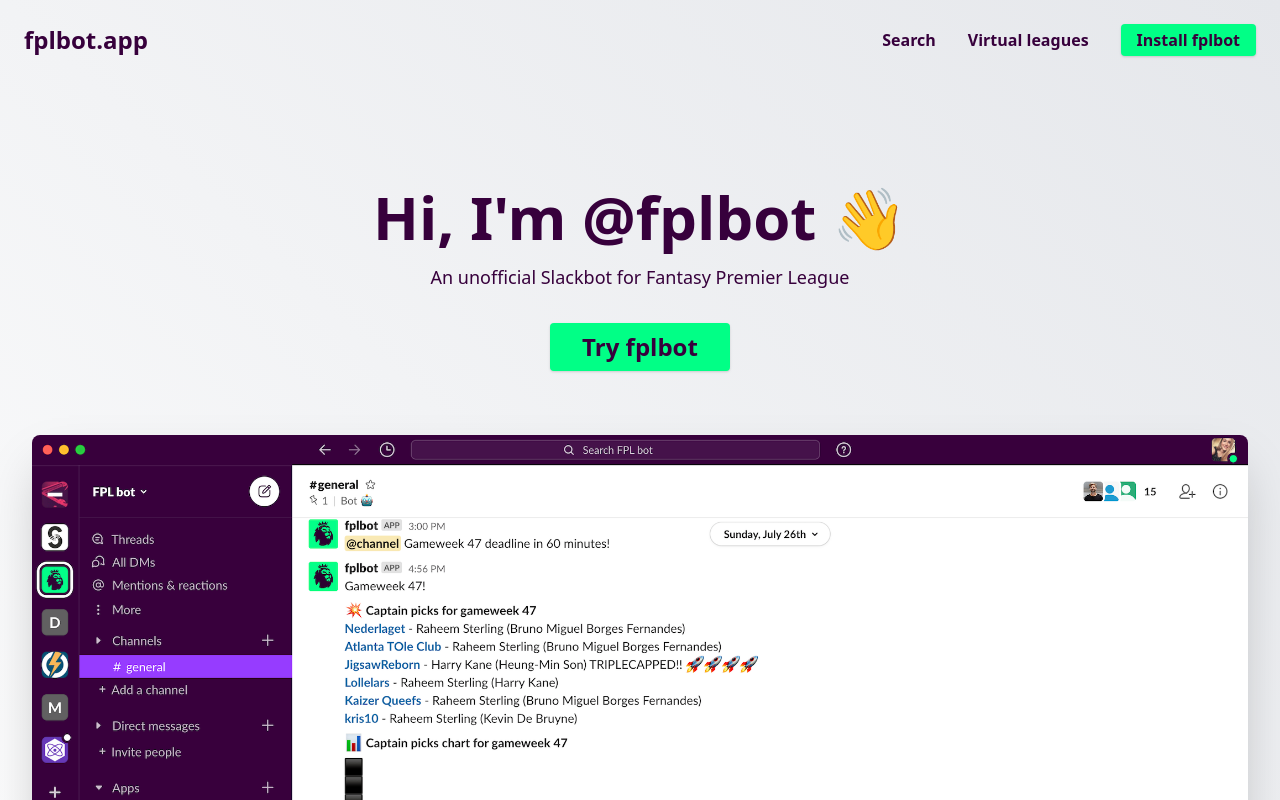
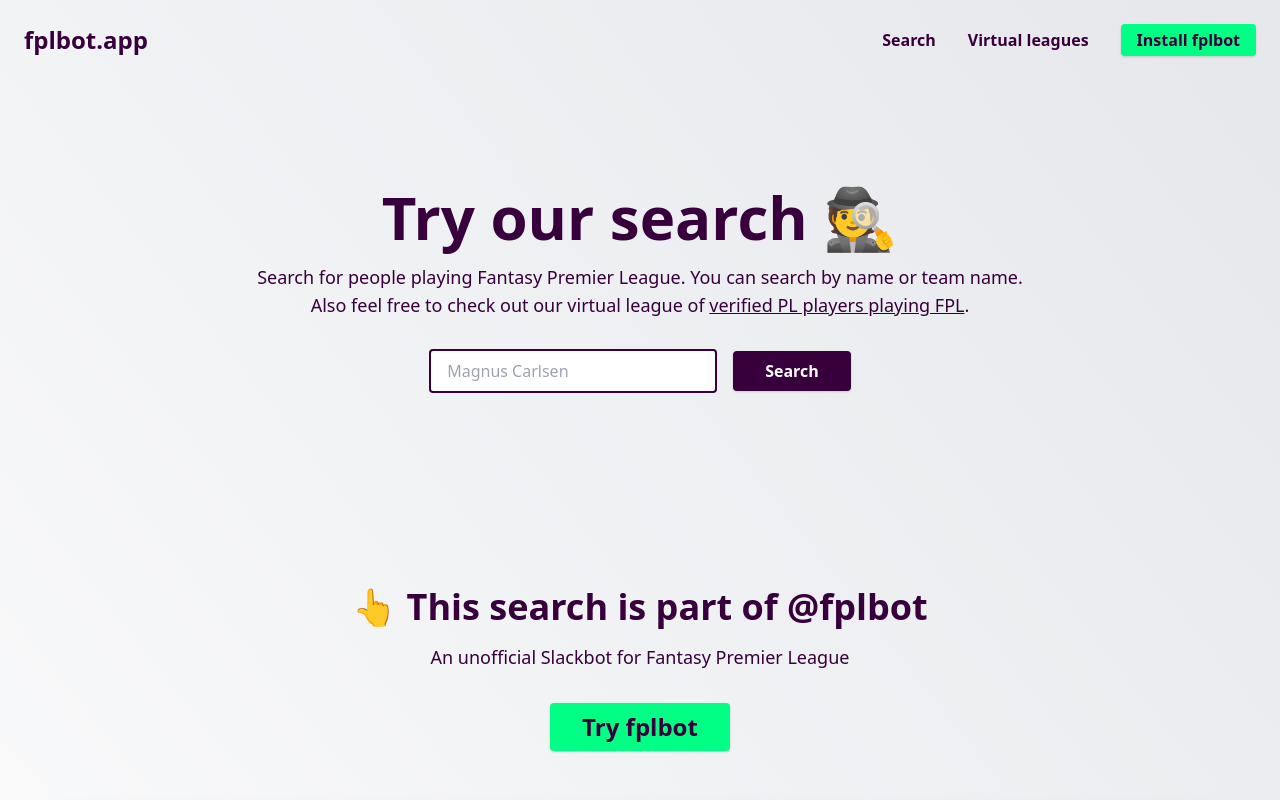
Before and after one commit to fplbot/frontend, a Next.js app: page / in a window 1280 px wide. Shown: the top 800 px of the page. Built offline with nearby package versions, Linux system fonts and the light colour scheme.

Commit message:
Remove the search highlighting based on request host

```diff
--- a/components/index/Header.tsx
+++ b/components/index/Header.tsx
@@ -3,11 +3,7 @@
 import SearchBarSection from "./SearchBarSection";
 import Menu from '../Menu';
 
-export interface HeaderProps {
-  shouldHighlightSearch: boolean;
-}
-
-function Header({ shouldHighlightSearch }: HeaderProps) {
+function Header() {
   return (
     <div className="bg-gradient-to-tr from-white to-gray-200">
 
@@ -17,17 +13,13 @@
         <div className="block h-64 w-full bg-fpl-purple absolute bottom-0 inset-x-0" />
 
         <div className="container mx-auto py-24 px-8 text-center">
-          {shouldHighlightSearch ? (
-            <SearchBarSection />
-          ) : (
-            <h1 className="text-4xl md:text-6xl font-bold text-fpl-purple">
-              Hi, I'm @fplbot&nbsp;👋
-            </h1>
-          )}
+          <SearchBarSection />
+          <h2 className="text-3xl md:text-4xl font-bold text-fpl-purple">
+            👆 This search is part of @fplbot
+          </h2>
           <p className="text-lg text-center text-fpl-purple mt-4">
             An unofficial Slackbot for Fantasy&nbsp;Premier&nbsp;League
           </p>
-
           <Button
             onClick={scrollToFeature}
             color="GREEN"
--- a/components/index/SearchBarSection.tsx
+++ b/components/index/SearchBarSection.tsx
@@ -1,3 +1,4 @@
+import Link from 'next/link';
 import { useEffect, useRef } from "react";
 import Button from "../Button";
 
@@ -12,12 +13,12 @@
 
   return (
     <section className="search-promotion">
-      <div>
+      <div className="max-w-3xl mx-auto">
         <h1 className="text-4xl md:text-6xl font-bold text-fpl-purple mb-4">
-          FPL Search
+          Try our search 🕵️
         </h1>
         <p className="text-lg text-center text-fpl-purple mt-4 mb-4">
-          Search for people playing Fantasy&nbsp;Premier&nbsp;League
+          Search for people playing Fantasy&nbsp;Premier&nbsp;League. You can search by name or team name. Also feel free to check out our virtual league of <Link href="/virtual-leagues/pl"><a className="underline">verified PL players playing FPL</a></Link>.
         </p>
         <form className="search-bar" action="/search">
           <input
@@ -32,9 +33,6 @@
           </Button>
         </form>
       </div>
-      <h2 className="text-3xl md:text-4xl font-bold text-fpl-purple">
-        👆 This search is part of @fplbot
-      </h2>
     </section>
   );
 }
--- a/pages/index.tsx
+++ b/pages/index.tsx
@@ -8,30 +8,22 @@
 import SearchBanner from "../components/index/SearchBanner";
 import { isFplSearchHost } from "../utils/hostUtils";
 
-const Index: NextPage<{shouldHighlightSearch: boolean}> = ({shouldHighlightSearch}) => {
+const Index: NextPage = () => {
   return (
     <div>
       <Head>
-        <title>{shouldHighlightSearch ? 'Fantasy Premier League Search' : 'fplbot'}</title>
+        <title>Fantasy Premier League slackbot and search</title>
         <meta
           name="description"
-          content={shouldHighlightSearch ? 'Search for fantasy premier league managers. Search by name or team name, and find fpl players and celebrities.' : 'Slack bot for fantasy premier league. Posts live gameweek updates, standings for the league you follow and more!'}
-        />
+          content="Slackbot for Fantasy Premier League. Posts live gameweek updates, standings for the league you follow and more. Search for Fantasy Premier League managers. Search by name or team name, and find FPL players and celebrities."/>
       </Head>
-      <Header shouldHighlightSearch={shouldHighlightSearch} />
+      <Header />
       <Features />
       <AddToSlackForm />
-      { shouldHighlightSearch || <SearchBanner /> }
+      <SearchBanner />
       <Footer />
     </div>
   );
 }
 
-Index.getInitialProps = async (ctx: NextPageContext) => {
-
-  const shouldHighlightSearch = ctx.req?.headers.host ? isFplSearchHost(ctx.req.headers.host) : false;
-
-  return { shouldHighlightSearch: shouldHighlightSearch }
-};
-
 export default Index;
--- a/pages/search.tsx
+++ b/pages/search.tsx
@@ -32,10 +32,9 @@
 
 interface SearchIndexProps {
   query: { q: string | null; page: string | null };
-  isSearchHost: boolean;
 }
 
-function SearchIndex({ query, isSearchHost }: SearchIndexProps) {
+function SearchIndex({ query }: SearchIndexProps) {
   const [searchValue, setSearchValue] = useState<string>(
     query.q ? decodeURI(query.q) : ""
   );
@@ -69,11 +68,8 @@
         <title>Fantasy Premier League Search</title>
         <meta
           name="description"
-          content="Search for fantasy premier league managers. Search by name or team name, and find fpl players and celebrities."
+          content="Search for Fantasy Premier League managers. Search by name or team name, and find FPL players and celebrities."
         />
-        {isSearchHost ? null : (
-          <link rel="canonical" href="https://www.fplsearch.com/search/" />
-        )}
       </Head>
       <SimpleHeader />
       <div className="flex-grow">
@@ -145,13 +141,8 @@
 }
 
 SearchIndex.getInitialProps = async (ctx: NextPageContext) => {
-  const isSearchHost = ctx.req?.headers.host
-    ? isFplSearchHost(ctx.req.headers.host)
-    : false;
-
   return {
     query: ctx.query,
-    isSearchHost: isSearchHost,
   };
 };
 
--- a/styles/index.css
+++ b/styles/index.css
@@ -32,7 +32,7 @@
 }
 
 .search-promotion {
-  min-height: 70vh;
+  min-height: 50vh;
   display: flex;
   flex-direction: column;
   justify-content: space-between;
```
